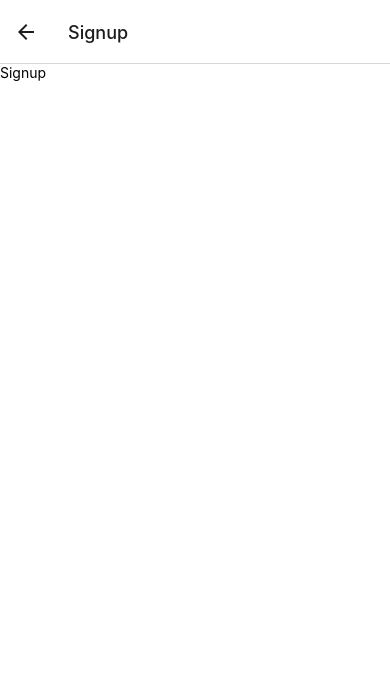
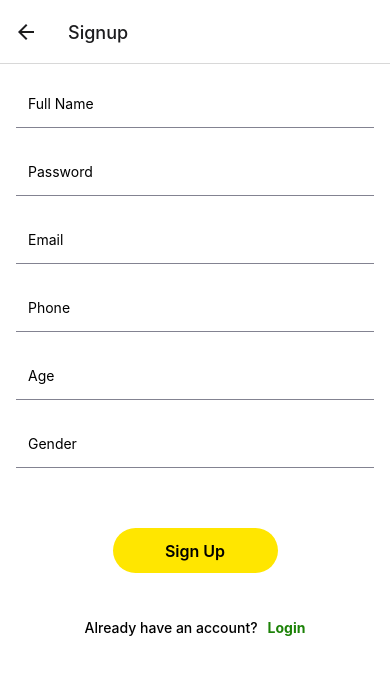
Before and after one commit to Rakibul-Hasan-max/note-app, a React Native app: screen /Signup in a window 390 px wide. Shown: the top 674 px of the page. Built offline with nearby package versions, Linux system fonts and the light colour scheme.

Commit message:
signup page design

```diff
--- a/App.js
+++ b/App.js
@@ -1,4 +1,3 @@
-import { StyleSheet, Text, View } from "react-native";
 import { NavigationContainer, DefaultTheme } from "@react-navigation/native";
 import { createNativeStackNavigator } from "@react-navigation/native-stack";
 import Home from "./src/screens/home";
@@ -6,12 +5,13 @@ import Login from "./src/screens/login";
 import Signup from "./src/screens/signup";
 import Create from "./src/screens/create";
 import Edit from "./src/screens/edit";
+import { colors } from "./src/theme/colors";
 
 const AppTheme = {
   ...DefaultTheme,
   colors: {
     ...DefaultTheme.colors,
-    background: "#fff",
+    background: colors.white,
   },
 };
 
@@ -42,12 +42,3 @@ export default function App() {
     </NavigationContainer>
   );
 }
-
-const styles = StyleSheet.create({
-  container: {
-    flex: 1,
-    backgroundColor: "#fff",
-    alignItems: "center",
-    justifyContent: "center",
-  },
-});
--- a/src/components/Button.jsx
+++ b/src/components/Button.jsx
@@ -1,12 +1,11 @@
 import React from "react";
 import { Text, TouchableOpacity, StyleSheet } from "react-native";
+import { colors } from "../theme/colors";
+import { spacing } from "../theme/spacing";
 
 export default function Button({ title, onPress, customStyles }) {
   return (
-    <TouchableOpacity
-      style={[styles.button, customStyles]}
-      onPress={onPress}
-    >
+    <TouchableOpacity style={[styles.button, customStyles]} onPress={onPress}>
       <Text style={styles.title}>{title}</Text>
     </TouchableOpacity>
   );
@@ -17,12 +16,12 @@ const styles = StyleSheet.create({
     height: 45,
     width: 165,
     borderRadius: 30,
-    backgroundColor: "#FFE600",
+    backgroundColor: colors.yellow,
     justifyContent: "center",
     alignItems: "center",
   },
   title: {
-    fontSize: 16,
-    fontWeight: "600"
+    fontSize: spacing[4],
+    fontWeight: "600",
   },
 });
--- a/src/screens/login.jsx
+++ b/src/screens/login.jsx
@@ -9,8 +9,10 @@ import {
 } from "react-native";
 import { SafeAreaView } from "react-native-safe-area-context";
 import Button from "../components/Button";
+import { colors } from "../theme/colors";
+import { spacing } from "../theme/spacing";
 
-export default function Login() {
+export default function Login({ navigation }) {
   return (
     <SafeAreaView>
       <Image
@@ -20,14 +22,14 @@ export default function Login() {
       <Text
         style={{
           textAlign: "center",
-          fontSize: 16,
+          fontSize: spacing[4],
           fontWeight: "500",
-          marginBottom: 20,
+          marginBottom: spacing[5],
         }}
       >
         "Never forget your notes"
       </Text>
-      <View style={{ padding: 16 }}>
+      <View style={{ padding: spacing[4] }}>
         <TextInput placeholder="Email" style={styles.input} />
         <TextInput
           placeholder="Password"
@@ -36,15 +38,21 @@ export default function Login() {
         />
         <Button
           title={"Login"}
-          customStyles={{ alignSelf: "center", marginTop: 40 }}
+          customStyles={{ alignSelf: "center", marginTop: spacing[10] }}
         />
       </View>
       <View style={styles.signup}>
         <Text style={{ marginRight: 10, fontWeight: "500" }}>
           Don't have an account?
         </Text>
-        <Pressable>
-          <Text style={{ color: "green", fontWeight: "700" }}>Sign up</Text>
+        <Pressable
+          onPress={() => {
+            navigation.navigate("Signup");
+          }}
+        >
+          <Text style={{ color: colors.green, fontWeight: "700" }}>
+            Sign up
+          </Text>
         </Pressable>
       </View>
     </SafeAreaView>
@@ -55,9 +63,9 @@ const styles = StyleSheet.create({
   input: {
     height: 48,
     borderBottomWidth: 1,
-    borderBottomColor: "#ccc",
-    paddingHorizontal: 12,
-    marginBottom: 20,
+    borderBottomColor: colors.grey,
+    paddingHorizontal: spacing[3],
+    marginBottom: spacing[5],
   },
   signup: {
     flexDirection: "row",
--- a/src/screens/signup.jsx
+++ b/src/screens/signup.jsx
@@ -1,10 +1,60 @@
-import React from 'react'
-import { View, Text } from 'react-native'
+import React from "react";
+import {
+  View,
+  Text,
+  Image,
+  TextInput,
+  StyleSheet,
+  Pressable,
+} from "react-native";
+import { SafeAreaView } from "react-native-safe-area-context";
+import Button from "../components/Button";
+import { colors } from "../theme/colors";
+import { spacing } from "../theme/spacing";
 
 export default function Signup() {
-    return (
-        <View>
-            <Text>Signup</Text>
-        </View>
-    )
+  return (
+    <SafeAreaView>
+      <View style={{ padding: spacing[4] }}>
+        <TextInput placeholder="Full Name" style={styles.input} />
+        <TextInput
+          placeholder="Password"
+          style={styles.input}
+          secureTextEntry
+        />
+        <TextInput placeholder="Email" style={styles.input} />
+        <TextInput placeholder="Phone" style={styles.input} />
+        <TextInput placeholder="Age" style={styles.input} />
+        <TextInput placeholder="Gender" style={styles.input} />
+        <Button
+          title={"Sign Up"}
+          customStyles={{ alignSelf: "center", marginTop: spacing[10] }}
+        />
+      </View>
+      <View style={styles.signup}>
+        <Text style={{ marginRight: 10, fontWeight: "500" }}>
+          Already have an account?
+        </Text>
+        <Pressable>
+          <Text style={{ color: colors.green, fontWeight: "700" }}>Login</Text>
+        </Pressable>
+      </View>
+    </SafeAreaView>
+  );
 }
+
+const styles = StyleSheet.create({
+  input: {
+    height: 48,
+    borderBottomWidth: 1,
+    borderBottomColor: colors.grey,
+    paddingHorizontal: spacing[3],
+    marginBottom: spacing[5],
+  },
+  signup: {
+    flexDirection: "row",
+    alignItems: "center",
+    justifyContent: "center",
+    marginTop: 30,
+  },
+});
--- a/src/theme/colors.js
+++ b/src/theme/colors.js
@@ -9,6 +9,7 @@ export const colors = {
   darkOrange: "#D14C32",
   red: "#D83A34",
   lightRed: "#CD5120",
-  green: "#1ec2a4",
+  green: "#1C8207",
   blue: "#2d68f0",
+  yellow: "#FFE600",
 };
--- a/src/theme/typography.js
+++ /dev/null
@@ -1,5 +0,0 @@
-export const typography = {
-  primary: "Spartan-Regular",
-  primaryBold: "Spartan-Bold",
-  bold: "Antonio-Medium",
-};
```
